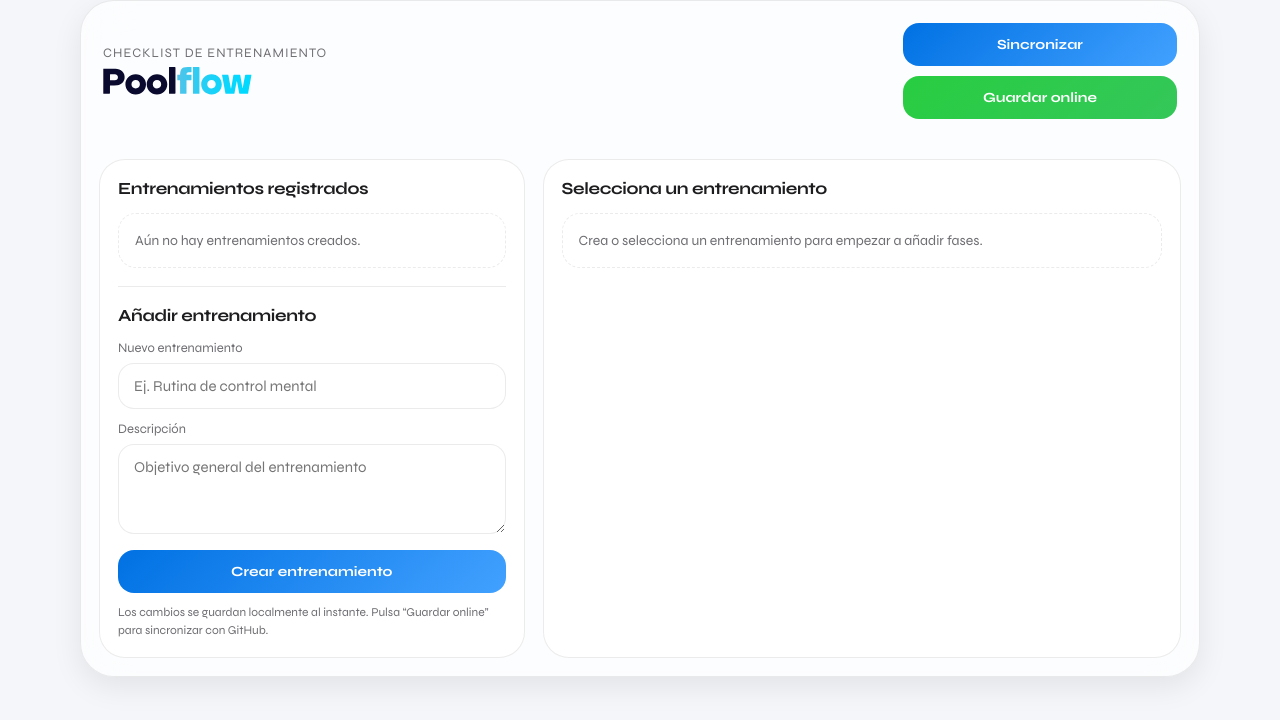
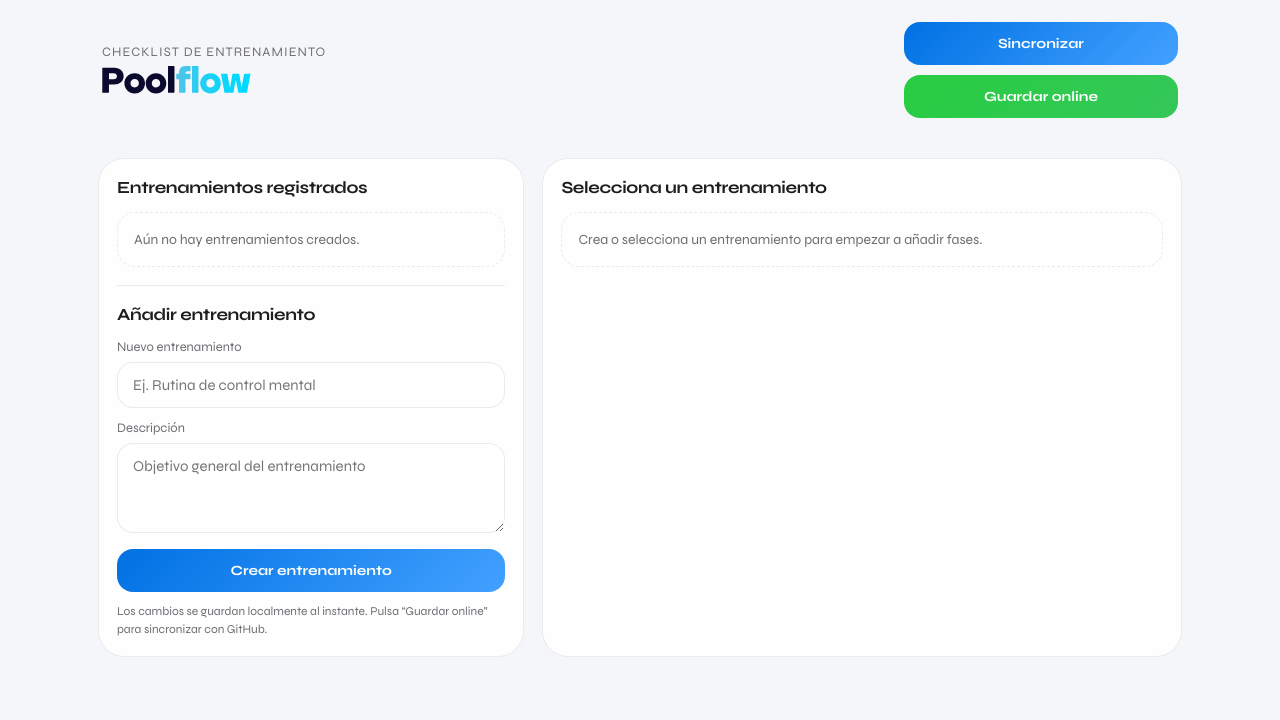
Before and after one commit to xiscobarcelo/train, a website: page index.html in a window 1280 px wide. Drawn offline with Linux system fonts and the light colour scheme.

Commit message:
Update index.html

```diff
--- a/index.html
+++ b/index.html
@@ -389,7 +389,7 @@
 
 <body>
   <div class="app">
-    <div class="shell">
+    <div class="shell1">
 
       <div class="topbar">
         <div>
```
